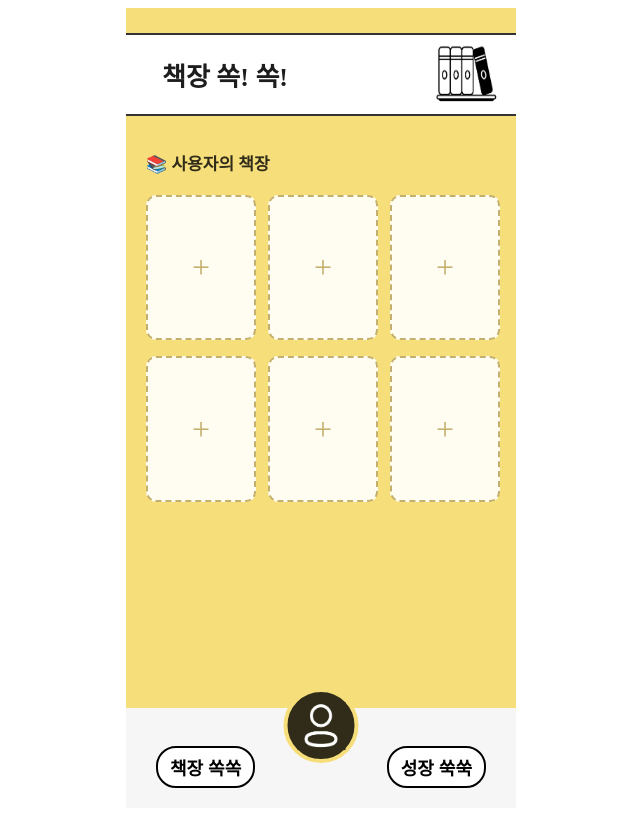
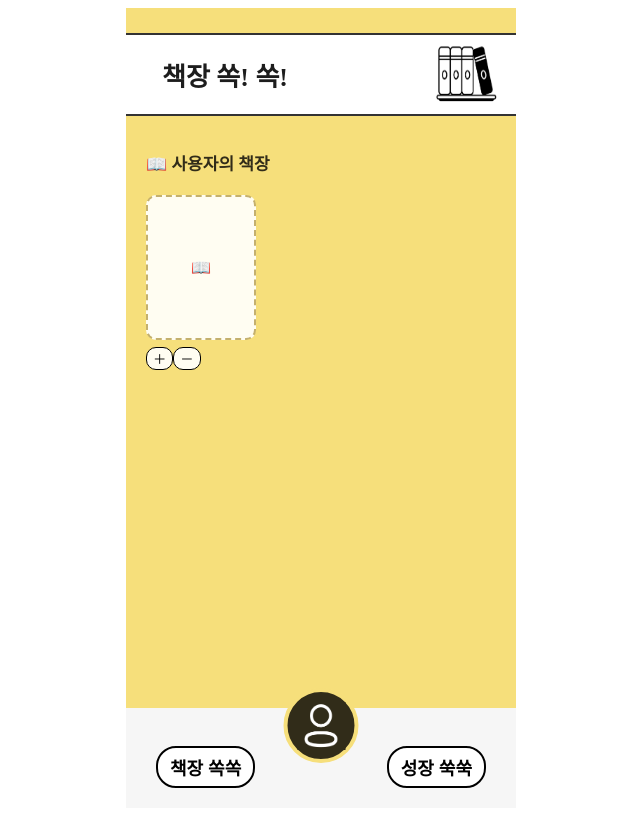
Before and after one commit to sanghuniolsida/frontend, a React (Create React App) app: page /library in a window 1280 px wide. Shown: the whole page, without its empty margins (319-959 px from the left). Built offline with nearby package versions, Linux system fonts and the light colour scheme; a web font is replaced by a local one.

Commit message:
책장 변경

```diff
--- a/src/pages/Library/index.js
+++ b/src/pages/Library/index.js
@@ -1,5 +1,4 @@
-// src/pages/Library/index.js
-import React from 'react';
+import React, { useState } from 'react';
 import Main from '../../components/Main';
 import './library.css';
 
@@ -7,17 +6,32 @@ function Library() {
   const storedName = localStorage.getItem('username') || '사용자';
   const userName = storedName.startsWith('s') ? '상훈이' : storedName;
 
+  const [bookSlots, setBookSlots] = useState(1);
+
+  const handleAddSlot = () => {
+    setBookSlots(prev => prev + 1);
+  };
+
+  const handleRemoveSlot = () => {
+    if (bookSlots > 1) setBookSlots(prev => prev - 1);
+  };
+
   return (
     <Main>
       <div className="library-container">
-        <h2 className="library-title">📚 {userName}의 책장</h2>
+        <h2 className="library-title">📖 {userName}의 책장</h2>
 
         <div className="book-grid">
-          {[...Array(6)].map((_, index) => ( // 지금은 6개만 보이도록, 추후 변경 예정
+          {[...Array(bookSlots)].map((_, index) => (
             <div className="book-slot" key={index}>
-              <div className="book-placeholder">+</div>
+              <div className="book-item">📖</div>
             </div>
           ))}
+        </div>
+
+        <div className="button-group">
+          <button className="book-btn" onClick={handleAddSlot}>＋</button>
+          <button className="book-btn" onClick={handleRemoveSlot}>－</button>
         </div>
       </div>
     </Main>
--- a/src/pages/Library/library.css
+++ b/src/pages/Library/library.css
@@ -30,3 +30,10 @@
     font-size: 2rem;
     color: #c4b06e;
   }
+
+  .book-btn {
+    border-radius: 10px;
+    border: 0.1px solid black;
+    background-color: #fffdf2;
+    margin-top: 7px;
+  }
```
